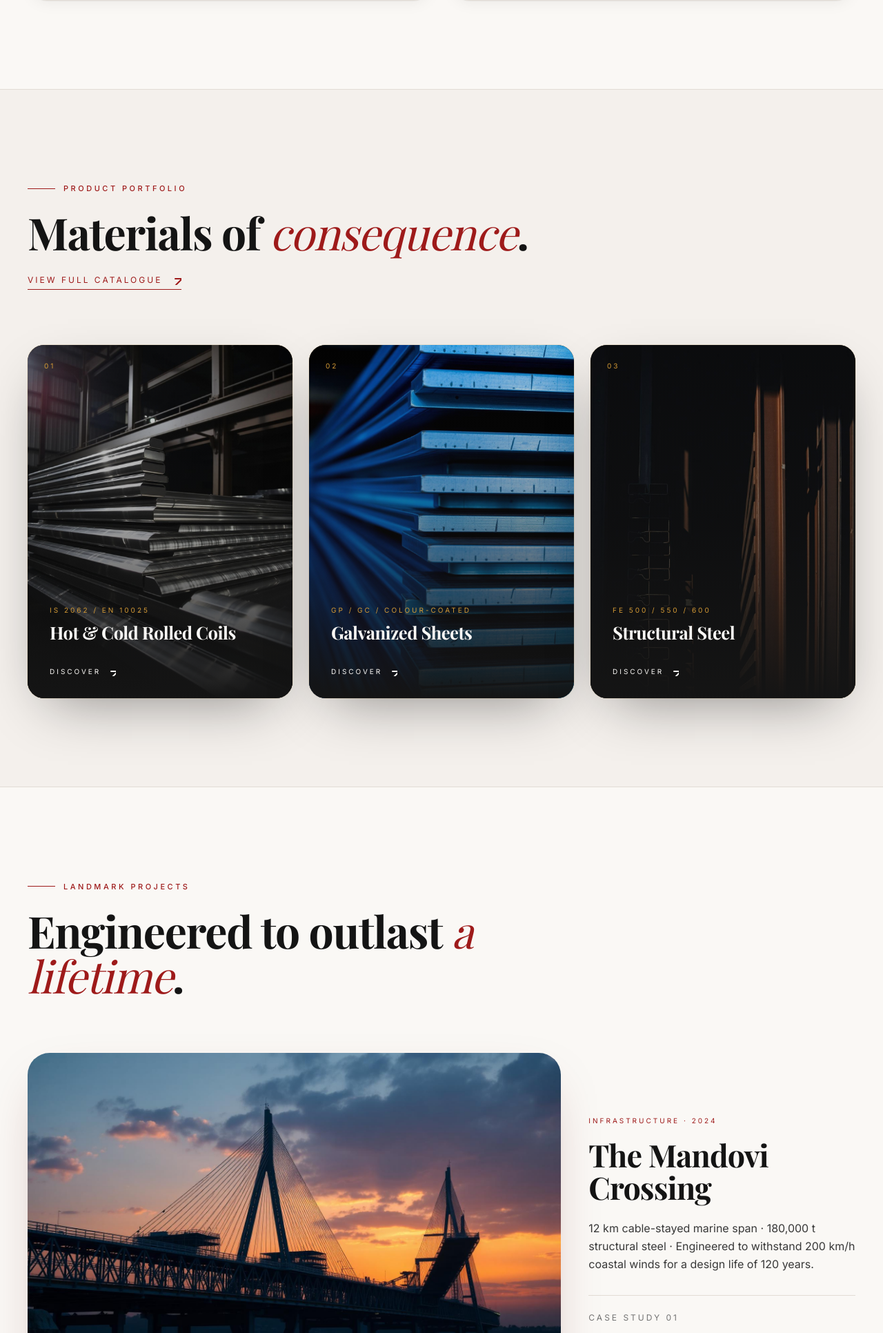
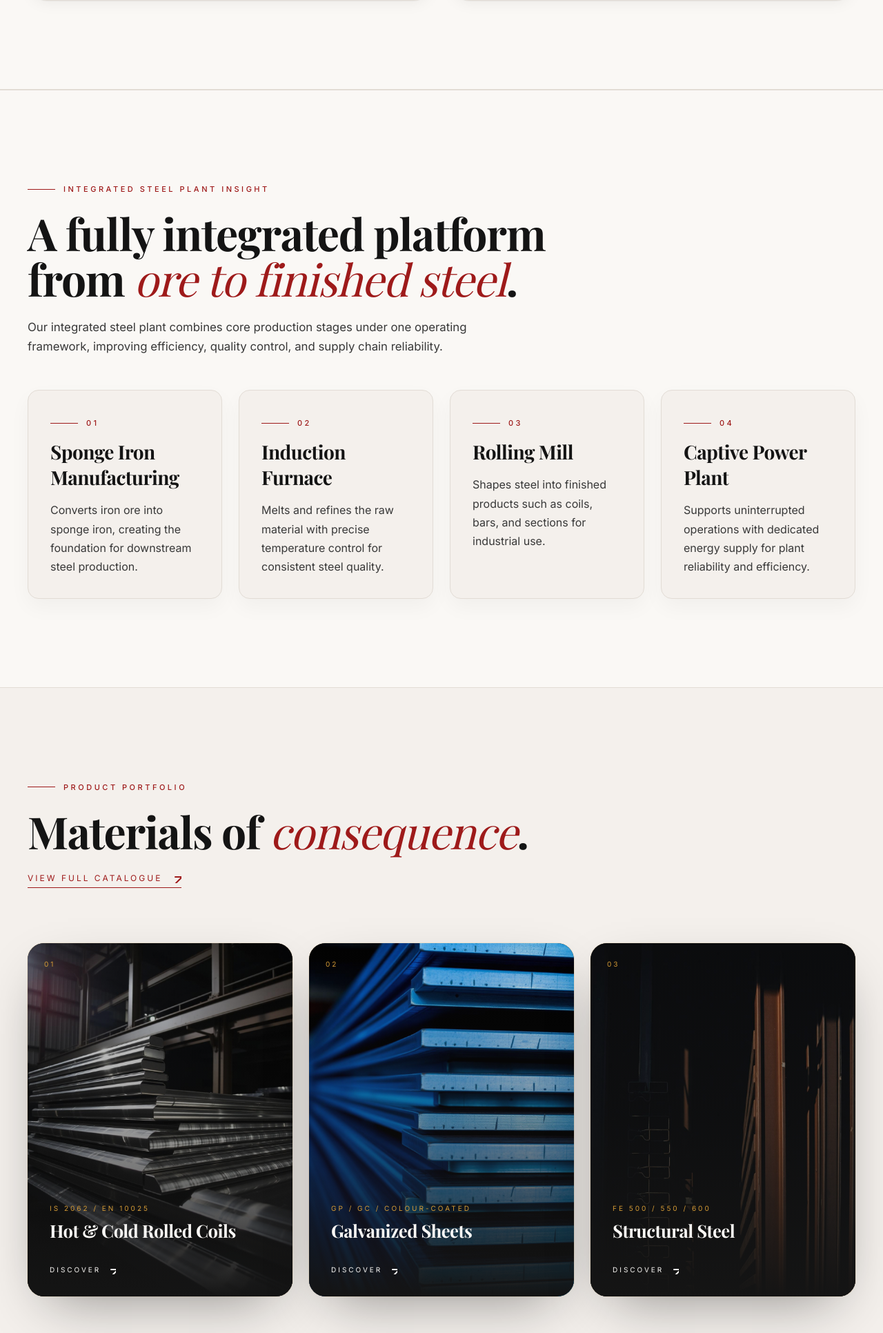
Before and after one commit to Jayesh435/surjagad_ispat, a Django app: page / in a window 1280 px wide. Shown: the part 4144-6076 px from the top of the page at 69% size. Run offline with Django 5.2, Linux system fonts and the light colour scheme; some web fonts are replaced.

Commit message:
feat: Add integrated steel plant insight section to the homepage

```diff
--- /dev/null
+++ b/core/templates/core/includes/integrated_steel_plant.html
@@ -0,0 +1,40 @@
+{% load static %}
+<section style="position:relative; padding:8rem 0; background:var(--background); border-top:1px solid var(--border); border-bottom:1px solid var(--border); overflow:hidden;">
+  <div class="container-x">
+    <div class="reveal" style="max-width:52rem; margin-bottom:3rem;">
+      <div class="eyebrow">Integrated Steel Plant Insight</div>
+      <h2 class="font-display" style="font-size:clamp(2.5rem,5vw,4.5rem); line-height:1.02; margin-top:1.5rem;">
+        A fully integrated platform from <span style="font-style:italic; color:var(--primary); font-weight:400;">ore to finished steel</span>.
+      </h2>
+      <p style="margin-top:1.5rem; max-width:44rem; color:var(--ink-soft); line-height:1.7; font-size:1.05rem;">
+        Our integrated steel plant combines core production stages under one operating framework, improving efficiency, quality control, and supply chain reliability.
+      </p>
+    </div>
+
+    <div style="display:grid; grid-template-columns:repeat(auto-fit, minmax(220px, 1fr)); gap:1.5rem;">
+      <div class="reveal" style="transition-delay:80ms; background:var(--surface); border:1px solid var(--border); border-radius:1rem; padding:2rem; min-height:220px; box-shadow:0 12px 30px rgba(0,0,0,0.04);">
+        <div class="eyebrow" style="margin-bottom:1rem;">01</div>
+        <h3 class="font-display" style="font-size:1.75rem; margin-bottom:1rem;">Sponge Iron Manufacturing</h3>
+        <p style="color:var(--ink-soft); line-height:1.7;">Converts iron ore into sponge iron, creating the foundation for downstream steel production.</p>
+      </div>
+
+      <div class="reveal" style="transition-delay:160ms; background:var(--surface); border:1px solid var(--border); border-radius:1rem; padding:2rem; min-height:220px; box-shadow:0 12px 30px rgba(0,0,0,0.04);">
+        <div class="eyebrow" style="margin-bottom:1rem;">02</div>
+        <h3 class="font-display" style="font-size:1.75rem; margin-bottom:1rem;">Induction Furnace</h3>
+        <p style="color:var(--ink-soft); line-height:1.7;">Melts and refines the raw material with precise temperature control for consistent steel quality.</p>
+      </div>
+
+      <div class="reveal" style="transition-delay:240ms; background:var(--surface); border:1px solid var(--border); border-radius:1rem; padding:2rem; min-height:220px; box-shadow:0 12px 30px rgba(0,0,0,0.04);">
+        <div class="eyebrow" style="margin-bottom:1rem;">03</div>
+        <h3 class="font-display" style="font-size:1.75rem; margin-bottom:1rem;">Rolling Mill</h3>
+        <p style="color:var(--ink-soft); line-height:1.7;">Shapes steel into finished products such as coils, bars, and sections for industrial use.</p>
+      </div>
+
+      <div class="reveal" style="transition-delay:320ms; background:var(--surface); border:1px solid var(--border); border-radius:1rem; padding:2rem; min-height:220px; box-shadow:0 12px 30px rgba(0,0,0,0.04);">
+        <div class="eyebrow" style="margin-bottom:1rem;">04</div>
+        <h3 class="font-display" style="font-size:1.75rem; margin-bottom:1rem;">Captive Power Plant</h3>
+        <p style="color:var(--ink-soft); line-height:1.7;">Supports uninterrupted operations with dedicated energy supply for plant reliability and efficiency.</p>
+      </div>
+    </div>
+  </div>
+</section>
--- a/core/templates/core/index.html
+++ b/core/templates/core/index.html
@@ -70,6 +70,9 @@
 <!-- ===== SEGMENTS ===== -->
 {% include 'core/includes/segments.html' with segments=segments %}
 
+<!-- ===== INTEGRATED STEEL PLANT INSIGHT ===== -->
+{% include 'core/includes/integrated_steel_plant.html' %}
+
 <!-- ===== PRODUCTS ===== -->
 {% include 'core/includes/products_section.html' %}
 
```
